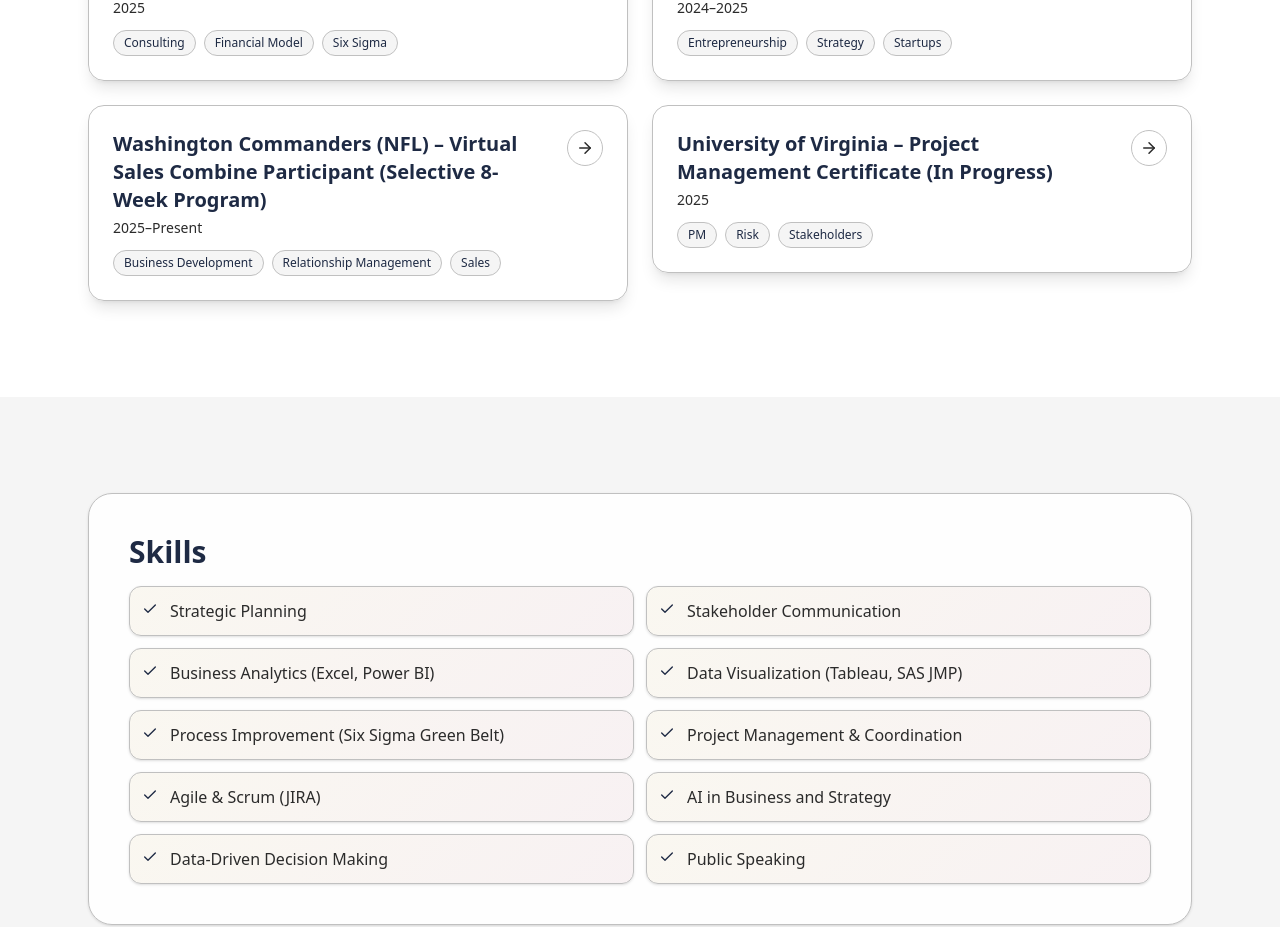
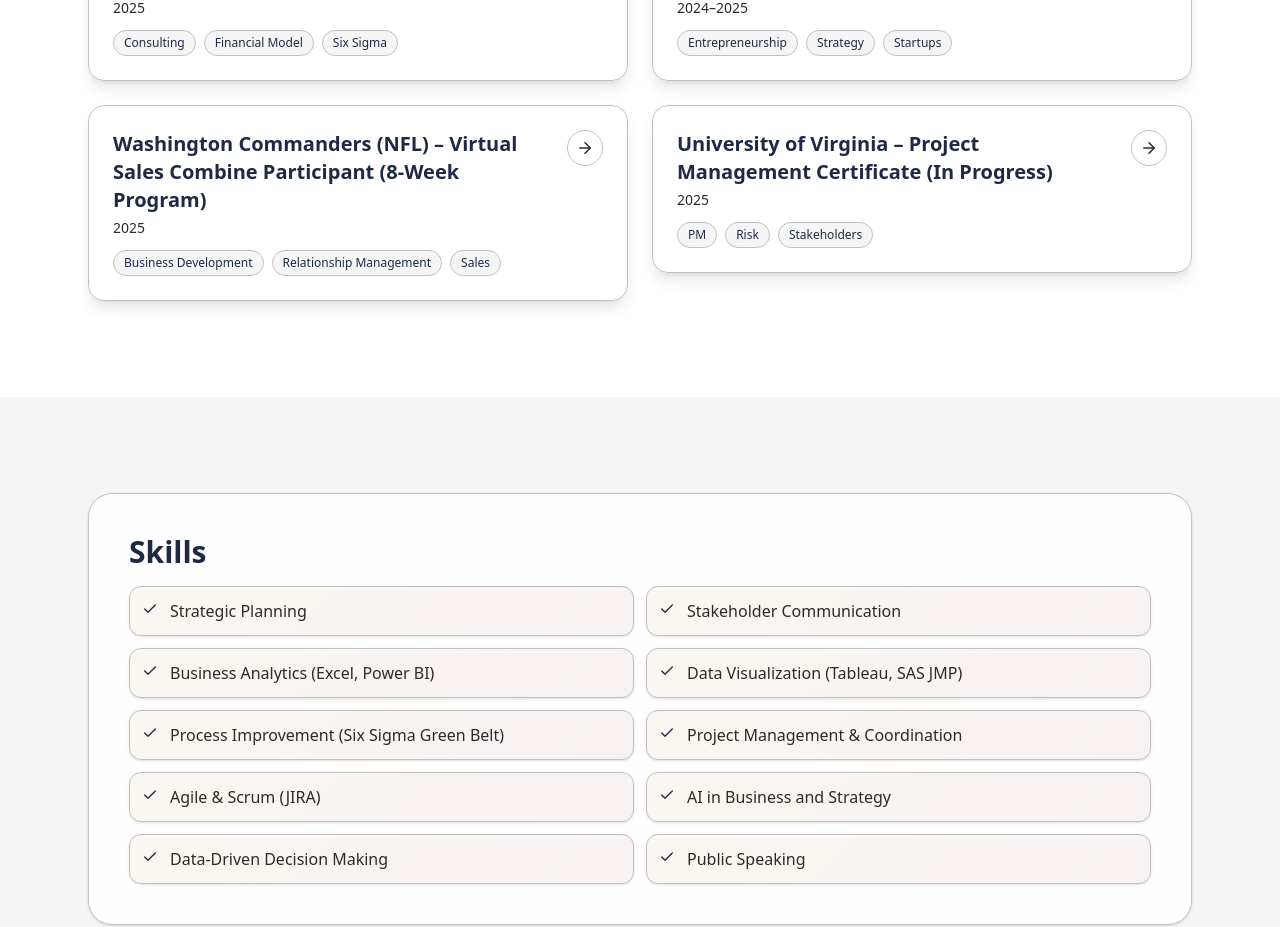
Before and after one commit to masimms/mason-portfolio, a React (Vite) app: page / in a window 1280 px wide. Shown: the part 1860-2787 px from the top of the page. Built offline with nearby package versions, Linux system fonts and the light colour scheme.

Commit message:
commanders tweaks

```diff
--- a/src/App.jsx
+++ b/src/App.jsx
@@ -76,8 +76,8 @@
     tags: ["Entrepreneurship", "Strategy", "Startups"],
   },
   {
-    title: "Washington Commanders (NFL) – Virtual Sales Combine Participant (Selective 8-Week Program)",
-    date: "2025–Present",
+    title: "Washington Commanders (NFL) – Virtual Sales Combine Participant (8-Week Program)",
+    date: "2025",
     bullets: [
       "Participating in weekly executive-led trainings on customer engagement, business development strategy, and relationship management.",
       "Developing skills in data-driven processes, including pipeline development and client retention strategies.",
```
